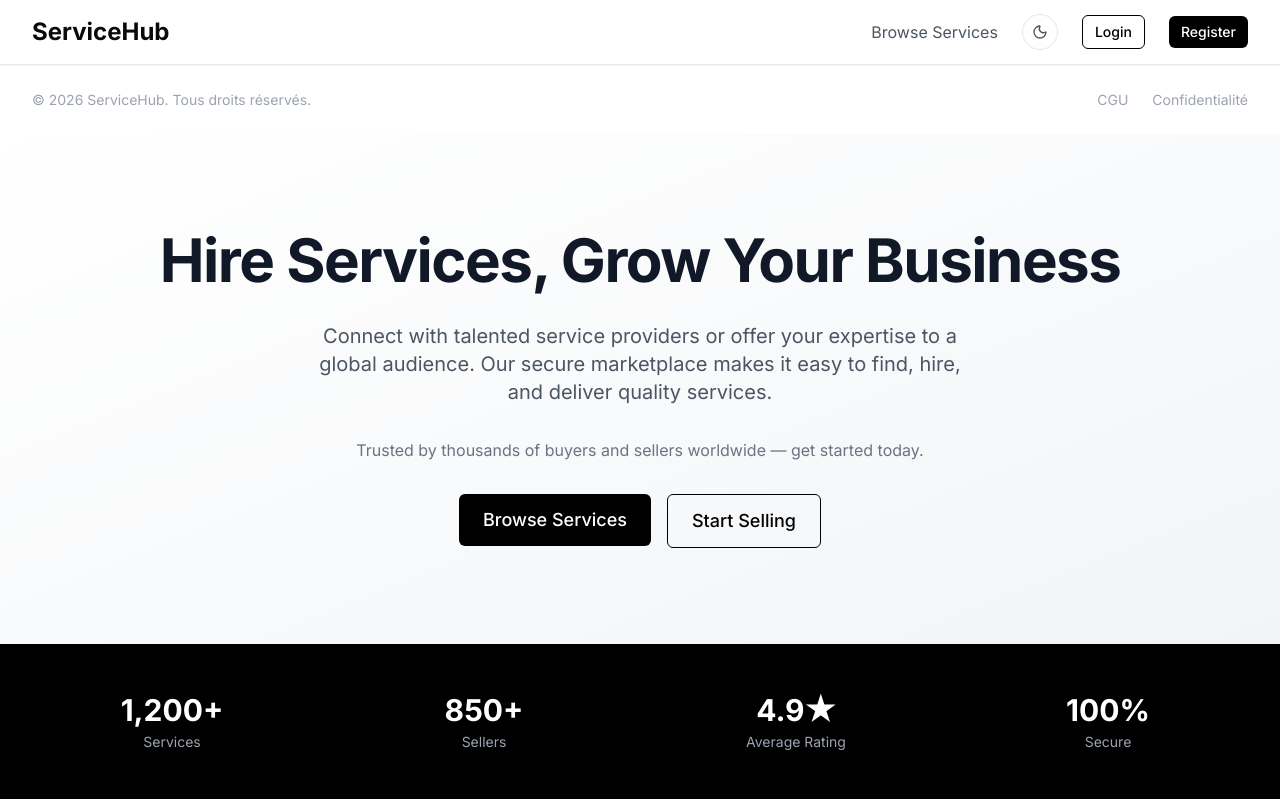
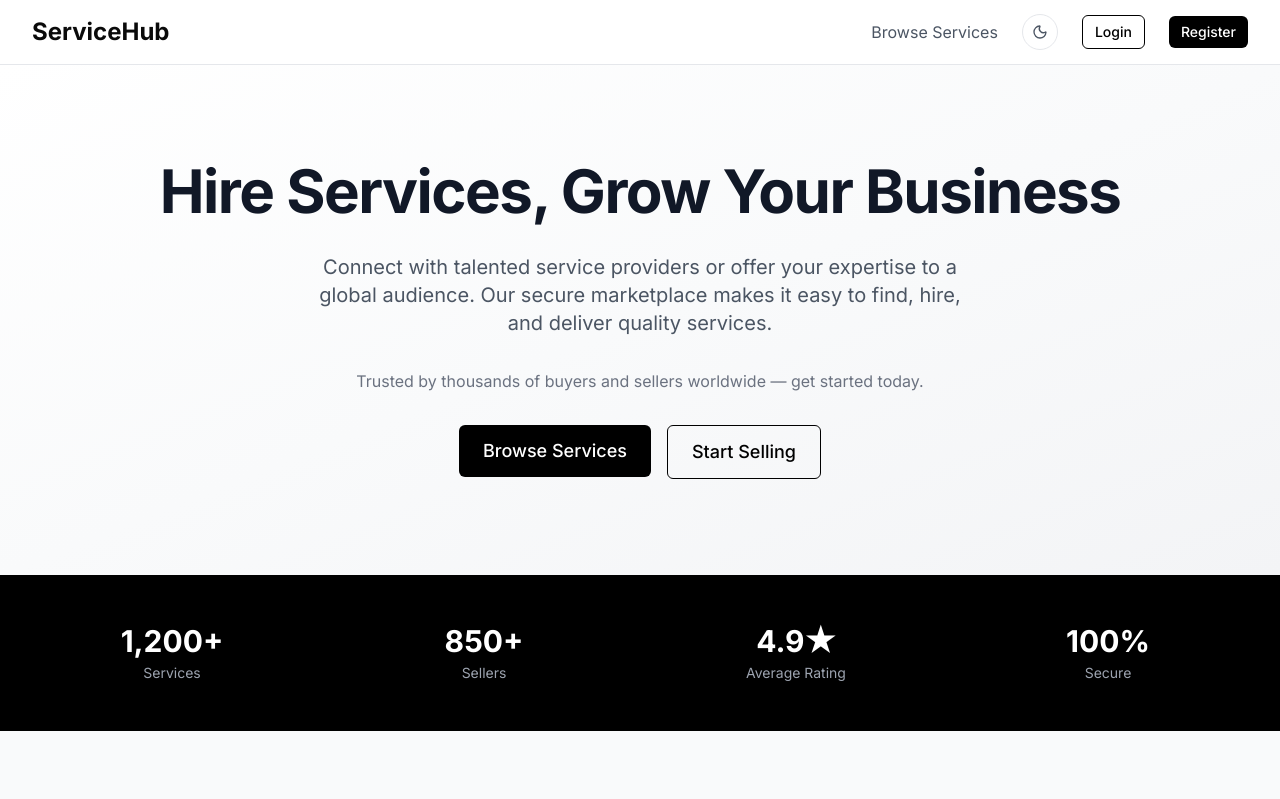
Before and after one commit to Maeglin10/marketplace, a Next.js app: page / in a window 1280 px wide. Shown: the top 799 px of the page. Built offline with nearby package versions, Linux system fonts and the light colour scheme; no server answers.

Commit message:
fix(ui): remove footer from Navbar — was rendering below header on every page

```diff
--- a/src/components/Navbar.tsx
+++ b/src/components/Navbar.tsx
@@ -109,20 +109,6 @@ export function Navbar() {
         </div>
       </nav>
 
-      {/* Footer légal — visible sur toutes les pages via la Navbar */}
-      <footer className="mt-auto border-t border-gray-100 dark:border-gray-800 bg-white dark:bg-gray-950">
-        <div className="max-w-7xl mx-auto px-4 sm:px-6 lg:px-8 py-6 flex flex-col sm:flex-row justify-between items-center gap-3 text-sm text-gray-400 dark:text-gray-500">
-          <p>© {new Date().getFullYear()} {APP_CONFIG.name}. Tous droits réservés.</p>
-          <div className="flex gap-6">
-            <Link href="/cgu" className="hover:text-black dark:hover:text-white transition-colors">
-              CGU
-            </Link>
-            <Link href="/privacy" className="hover:text-black dark:hover:text-white transition-colors">
-              Confidentialité
-            </Link>
-          </div>
-        </div>
-      </footer>
     </>
   );
 }
```
